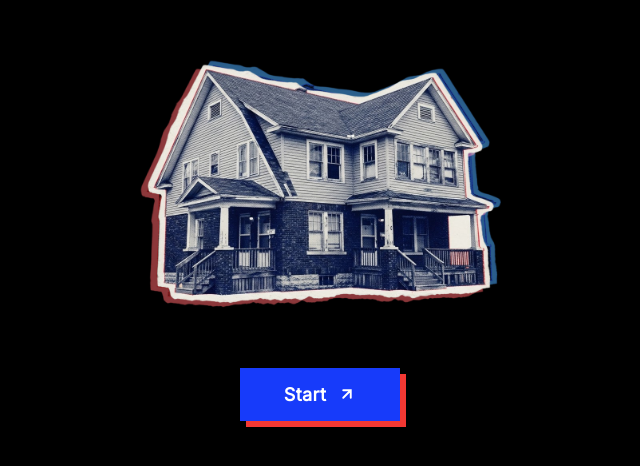
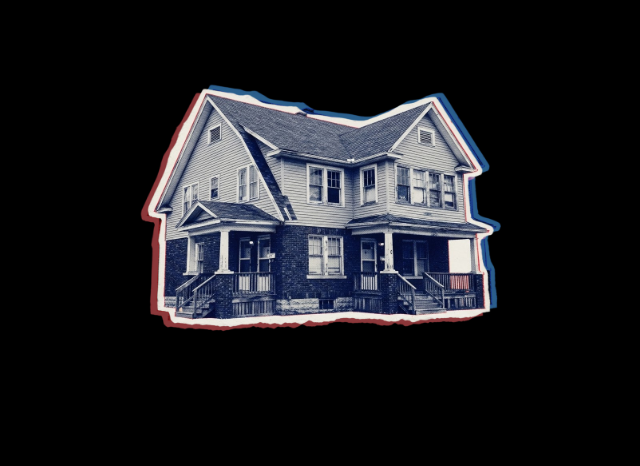
Before and after one commit to anvayt/mhacks, a Next.js app in the folder web/: page / in a window 1280 px wide. Shown: the part 188-654 px from the top of the page, without its empty margins (320-960 px from the left). Built offline with nearby package versions, Linux system fonts and the light colour scheme.

Commit message:
Start the flow from the house, without a separate Start button.

```diff
--- a/web/app/home-flow.tsx
+++ b/web/app/home-flow.tsx
@@ -63,16 +63,12 @@ export function HomeFlow() {
   if (step === -1) {
     return (
       <main className={styles.stage}>
-        <button type="button" className={`${styles.houseButton} ${leaving ? styles.zoom : ""}`} onClick={start} aria-label="Start" tabIndex={-1}>
+        <button type="button" className={`${styles.houseButton} ${leaving ? styles.zoom : ""}`} onClick={start} aria-label="Start">
           <span className={styles.photo}>
             <img className={styles.ghostRed} src="/hero/house.png" alt="" />
             <img className={styles.ghostBlue} src="/hero/house.png" alt="" />
             <img className={styles.house} src="/hero/house.png" alt="" />
           </span>
-        </button>
-        <button type="button" className={`${styles.startHouse} ${leaving ? styles.fadeOut : ""}`} onClick={start}>
-          Start
-          <img src="/hero/arrow-up-right.svg" alt="" width={18} height={18} />
         </button>
       </main>
     );
```
